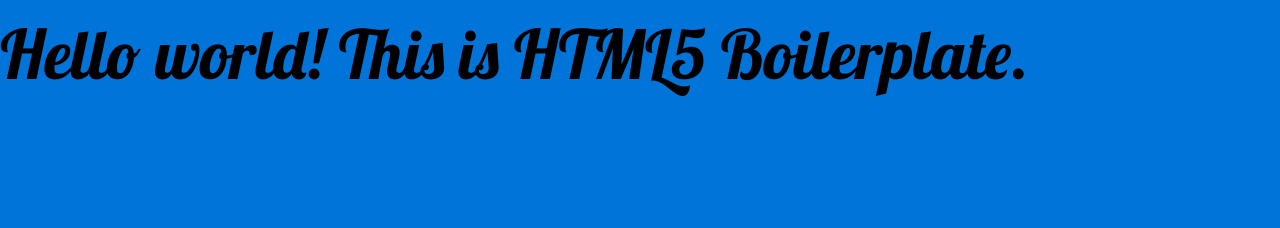
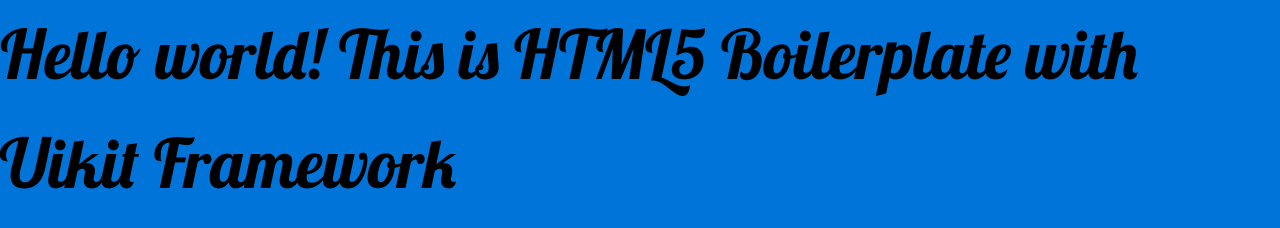
Before and after one commit to easingthemes/h5buikit, a plain HTML site: page index.html in a window 1280 px wide. Drawn offline with nearby package versions, Linux system fonts and the light colour scheme.

Commit message:
prod test

```diff
--- a/index.html
+++ b/index.html
@@ -20,7 +20,7 @@
         <![endif]-->
 
         <!-- Add your site or application content here -->
-        <h1>Hello world! This is HTML5 Boilerplate.</h1>
+        <h1>Hello world! This is HTML5 Boilerplate with Uikit Framework</h1>
 
         <script src="//ajax.googleapis.com/ajax/libs/jquery/1.11.0/jquery.min.js"></script>
         <script>window.jQuery || document.write('<script src="js/vendor/jquery-1.11.0.min.js"><\/script>')</script>
```
